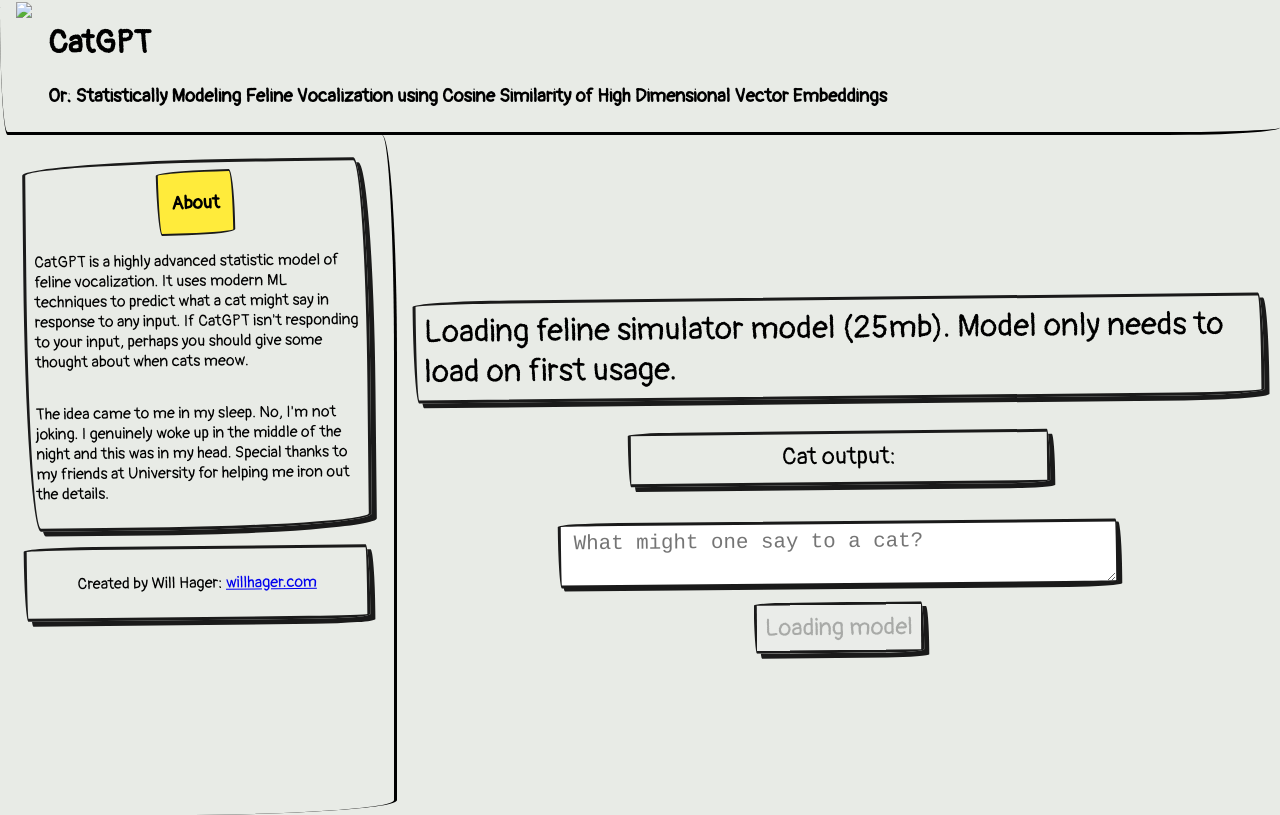
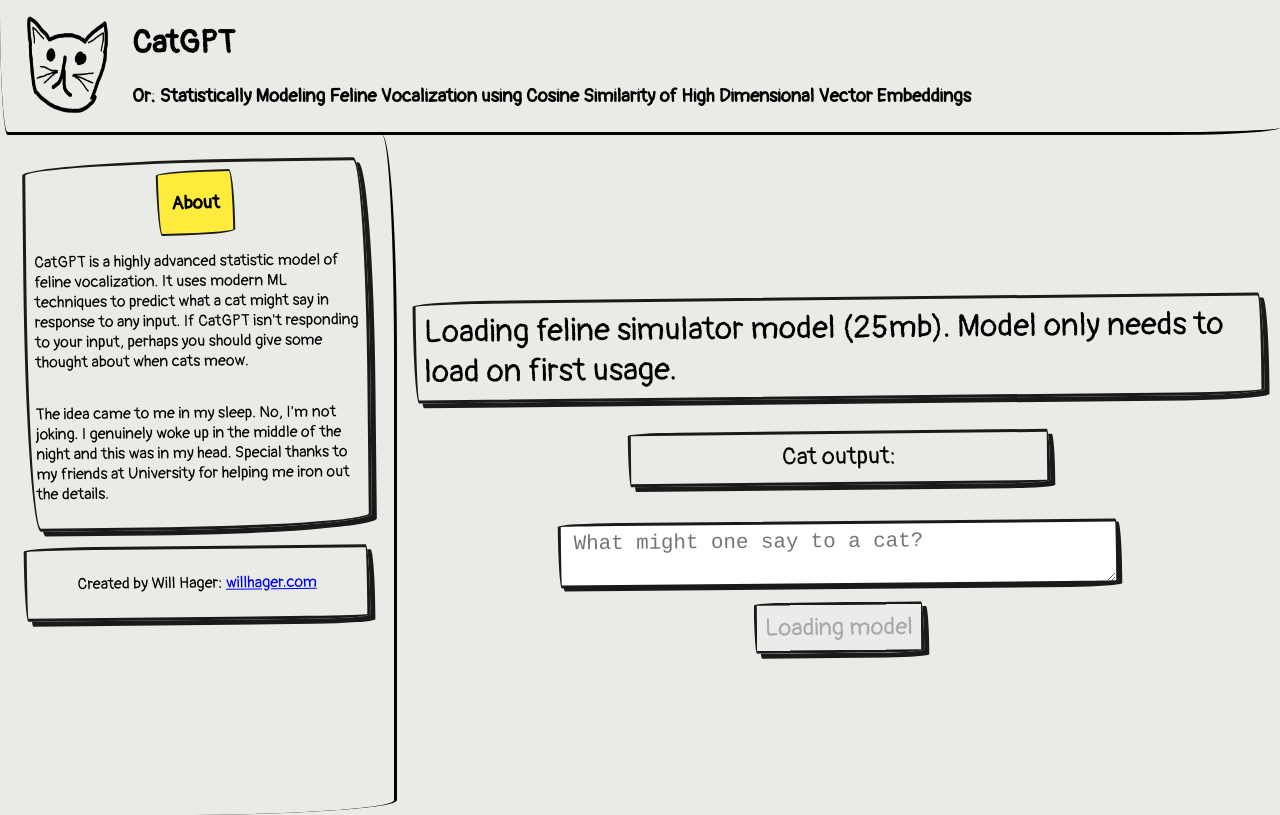
Before and after one commit to willhager/catgpt, a plain HTML site: page index.html in a window 1280 px wide. Drawn offline with Linux system fonts and the light colour scheme; the site is published under a folder, as on GitHub Pages, so addresses that start at the root find nothing.

Commit message:
fixed image bug

```diff
--- a/index.html
+++ b/index.html
@@ -11,7 +11,7 @@
     </head>
     <body>
         <div class="header">
-            <img class="logo" src="/catFace.png">
+            <img class="logo" src="./catFace.png">
             <div class="title">
                 <h1>CatGPT</h1>
                 <h3>Or: Statistically Modeling Feline Vocalization using Cosine Similarity of High Dimensional Vector Embeddings</h3>
```
